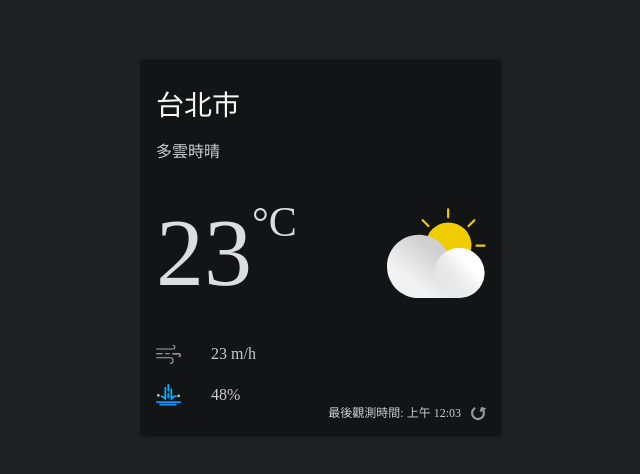
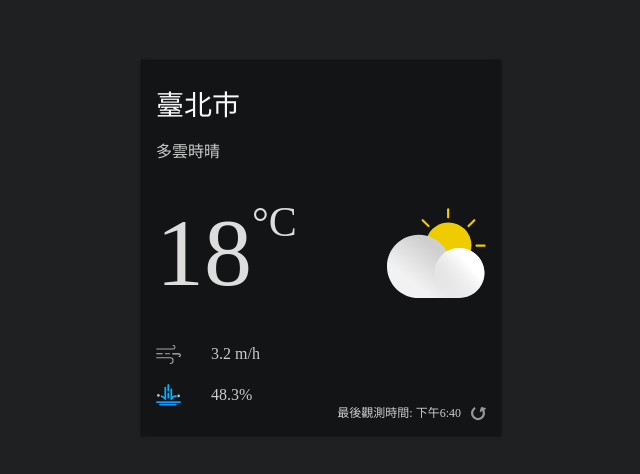
Before and after one commit to learnpytest/realtime-weather-app, a React (Create React App) app: page / in a window 1280 px wide. Shown: the part 152-626 px from the top of the page, without its empty margins (319-959 px from the left). Built offline with nearby package versions, Linux system fonts and the light colour scheme.

Commit message:
set state with opendata structure

```diff
--- a/package.json
+++ b/package.json
@@ -9,6 +9,7 @@
     "@testing-library/jest-dom": "^5.16.1",
     "@testing-library/react": "^12.1.2",
     "@testing-library/user-event": "^13.5.0",
+    "dayjs": "^1.10.7",
     "normalize.css": "^8.0.1",
     "react": "^17.0.2",
     "react-dom": "^17.0.2",
--- a/src/App.jsx
+++ b/src/App.jsx
@@ -3,6 +3,8 @@ import { useState } from "react";
 
 import styled from "@emotion/styled";
 import { ThemeProvider } from "@emotion/react";
+
+import dayjs from "dayjs";
 
 import { ReactComponent as DayCloudyIcon } from "./images/day-cloudy.svg";
 import { ReactComponent as AirFlowIcon } from "./images/airFlow.svg";
@@ -136,28 +138,47 @@ const theme = {
 function App() {
   const [currentTheme, setCurrentTheme] = useState("dark");
 
+  // 根據畫面所需要的資料欄位
+  const data = {
+    locationName: "臺北市",
+    description: "多雲時晴",
+    temperature: 17.6,
+    weatherIcon: "",
+    windSpeed: 3.2,
+    rainPosibility: 48.3,
+    observationTime: "2022-01-09 18:40:00",
+  };
+
+  // 使用useState定義資料狀態
+  const [currentWeather, setCurrentWeather] = useState(data);
+
   return (
     <ThemeProvider theme={theme[currentTheme]}>
       <Container>
         <WeatherCard>
-          <Location>台北市</Location>
-          <Description>多雲時晴</Description>
+          <Location>{currentWeather.locationName}</Location>
+          <Description>{currentWeather.description}</Description>
           <CurrentWeather>
             <Temperature>
-              23<Celsius>°C</Celsius>
+              {Math.round(currentWeather.temperature)}
+              <Celsius>°C</Celsius>
             </Temperature>
             <DayCloudy />
           </CurrentWeather>
           <AirFlow>
             <AirFlowIcon />
-            23 m/h
+            {currentWeather.windSpeed} m/h
           </AirFlow>
           <Rain>
             <RainIcon />
-            48%
+            {currentWeather.rainPosibility}%
           </Rain>
           <Refresh>
-            最後觀測時間: 上午 12:03
+            最後觀測時間:{" "}
+            {new Intl.DateTimeFormat("zh-TW", {
+              hour: "numeric",
+              minute: "numeric",
+            }).format(dayjs(currentWeather.observationTime))}{" "}
             <RefreshIcon />
           </Refresh>
         </WeatherCard>
```
Also changed, not shown: 1 other file (tests, documents, lock files or other folders).
